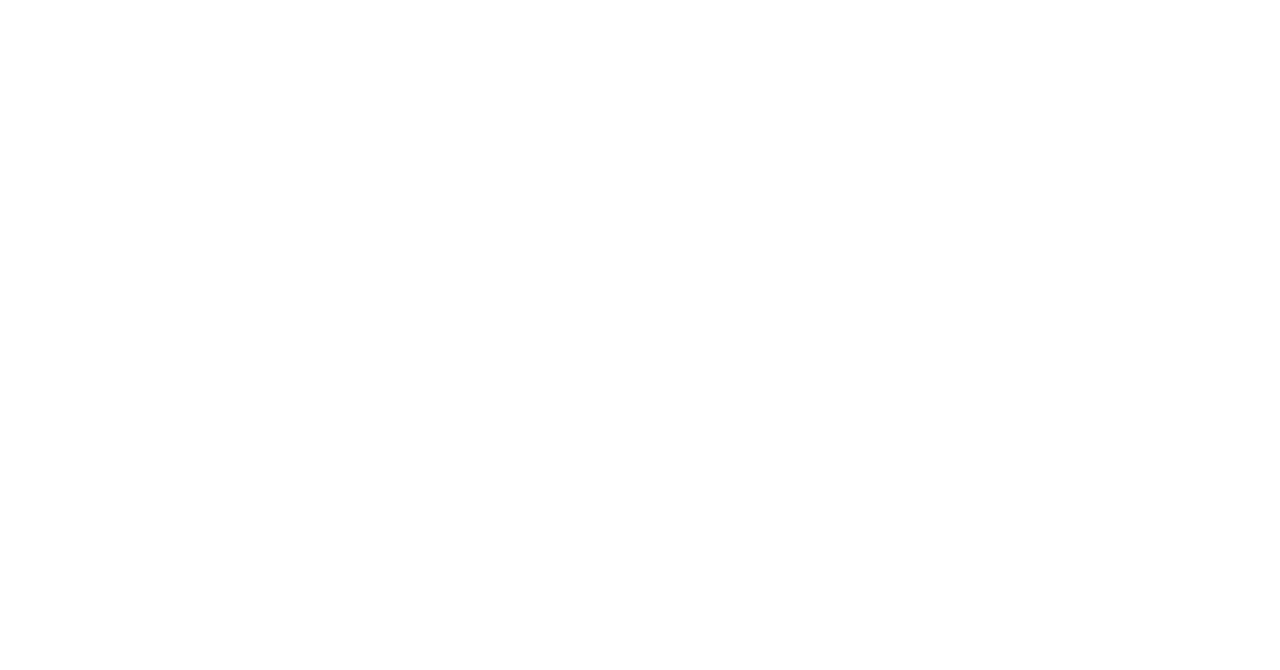
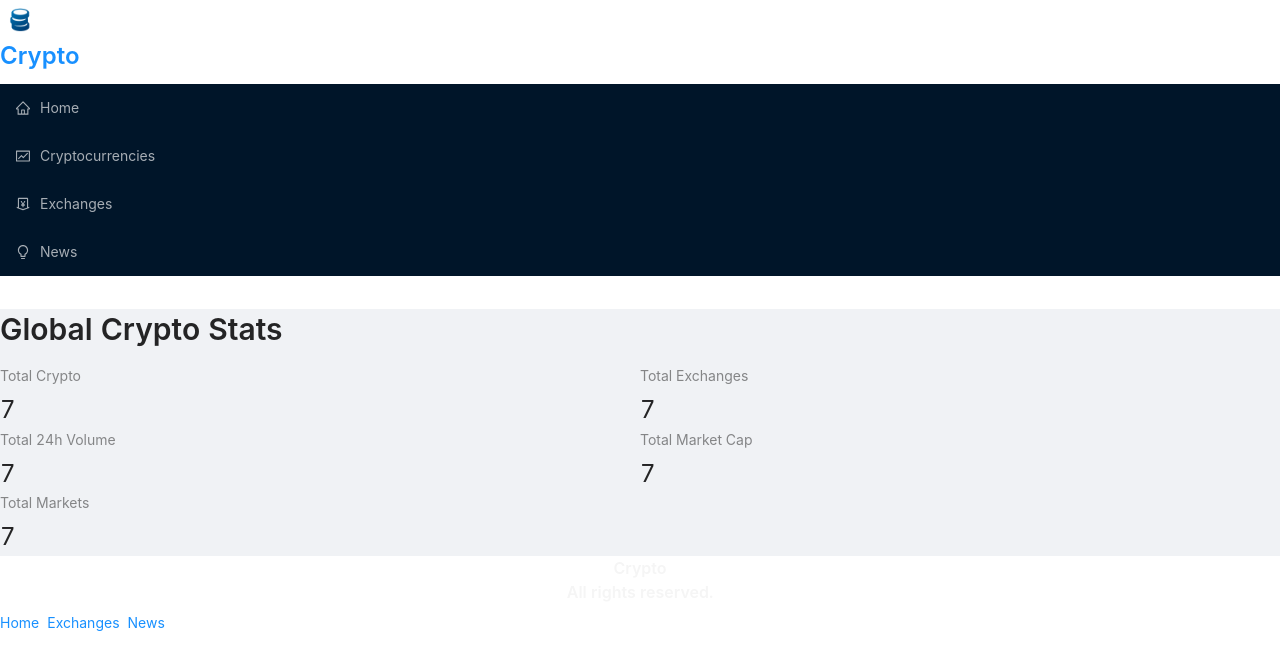
Before and after one commit to tessa5/cryptocurrency, a React (Create React App) app: page / in a window 1280 px wide. Shown: the top 670 px of the page. Built offline with nearby package versions, Linux system fonts and the light colour scheme.

Commit message:
adding components to application

```diff
--- a/package.json
+++ b/package.json
@@ -18,6 +18,7 @@
     "react-chartjs-2": "^3.2.0",
     "react-dom": "^17.0.2",
     "react-redux": "^7.2.5",
+    "react-router-dom": "^5.3.0",
     "react-scripts": "4.0.3",
     "web-vitals": "^1.1.2"
   },
--- a/src/App.js
+++ b/src/App.js
@@ -1,18 +1,48 @@
 import React from 'react'
 import { Switch, Route, Link} from 'react-router-dom'
 import { Layout, Typography, Space } from 'antd'
+
+import { Navbar, Homepage, News, Cryptocurrencies, CryptoDetails, Exchanges } from './components'
 
 const App = () => {
     return (
         <div className ="app">
             <div className="nav">
-
+                <Navbar/>
             </div>
             <div className="main">
-
+                <Layout>
+                    <div className="routes">
+                        <Switch>
+                            <Route exact path="/">
+                                <Homepage />
+                            </Route>
+                            <Route exact path="/cryptocurrencies">
+                                <Cryptocurrencies />
+                            </Route>
+                            <Route exact path="/exchanges">
+                                <Exchanges />
+                            </Route>
+                            <Route exact path="/crypto/:coinId">
+                                <CryptoDetails />
+                            </Route>
+                            <Route exact path="/news">
+                                <News />
+                            </Route>
+                        </Switch>
+                    </div>
+                </Layout>
+            <div className="footer">
+                    <Typography.Title level={5} style={{ color: 'whitesmoke', textAlign: 'center' }}>
+                        Crypto<br/>
+                        All rights reserved.
+                    </Typography.Title>
+                    <Space>
+                        <Link to="/">Home</Link>
+                        <Link to="/exchanges">Exchanges</Link>
+                        <Link to="/news">News</Link>
+                    </Space>
             </div>
-            <div className="footer">
-
             </div>
 
         </div>
--- /dev/null
+++ b/src/components/CryptoDetails.jsx
@@ -0,0 +1,11 @@
+import React from 'react'
+
+const CrypoDetails = () => {
+    return (
+        <div>
+            Here
+        </div>
+    )
+}
+
+export default CrypoDetails
--- /dev/null
+++ b/src/components/Cryptocurrencies.jsx
@@ -0,0 +1,11 @@
+import React from 'react'
+
+const Crypocurrencies = () => {
+    return (
+        <div>
+            You
+        </div>
+    )
+}
+
+export default Crypocurrencies
--- /dev/null
+++ b/src/components/Exchanges.jsx
@@ -0,0 +1,11 @@
+import React from 'react'
+
+const Exchanges = () => {
+    return (
+        <div>
+            Hi@
+        </div>
+    )
+}
+
+export default Exchanges
--- /dev/null
+++ b/src/components/Homepage.jsx
@@ -0,0 +1,23 @@
+import React from 'react'
+import millify from 'millify'
+import { Typography, Row, Col, Statistic } from 'antd'
+import { Link } from 'react-router-dom'
+
+const { Title } = Typography;
+
+const Homepage = () => {
+    return (
+        <>
+        <Title level={2} className='heading'>Global Crypto Stats</Title>
+        <Row>
+            <Col span={12}><Statistic title='Total Crypto' value='7'/></Col>
+            <Col span={12}><Statistic title='Total Exchanges' value='7'/></Col>
+            <Col span={12}><Statistic title='Total 24h Volume' value='7'/></Col>
+            <Col span={12}><Statistic title='Total Market Cap' value='7'/></Col>
+            <Col span={12}><Statistic title='Total Markets' value='7'/></Col>
+        </Row>
+        </>
+    )
+}
+
+export default Homepage
--- a/src/components/Navbar.jsx
+++ b/src/components/Navbar.jsx
@@ -1,8 +1,35 @@
 import React from 'react'
+import { Button, Menu, Typography, Avatar } from 'antd'
+import { Link } from 'react-router-dom'
+import {HomeOutlined, MoneyCollectOutlined, BulbOutlined,FundOutlined, MenuOutlined} from '@ant-design/icons'
 
+import icon from '../images/icon.png'
 const Navbar = () => {
     return (
-        <div>
+        <div className="nav_container">
+            <div className="logo_container">
+                <Avatar src={icon} size="large"
+                />
+                <Typography.Title level={3} className="logo">
+                    <Link to="/">Crypto</Link>
+                </Typography.Title>
+                <Menu theme="dark">
+                    <Menu.Item icon={<HomeOutlined />}>
+                        <Link to="/">Home</Link>
+                    </Menu.Item>
+                    <Menu.Item icon={<FundOutlined />}>
+                        <Link to="/crypocurrencies">Cryptocurrencies</Link>
+                    </Menu.Item>
+                    <Menu.Item icon={<MoneyCollectOutlined />}>
+                        <Link to="/exchanges">Exchanges</Link>
+                    </Menu.Item>
+                    <Menu.Item icon={<BulbOutlined />}>
+                        <Link to="/news">News</Link>
+                    </Menu.Item>
+
+                </Menu>
+                <Button className="menu"></Button>
+            </div>
 
         </div>
     )
--- /dev/null
+++ b/src/components/News.jsx
@@ -0,0 +1,11 @@
+import React from 'react'
+
+const News = () => {
+    return (
+        <div>
+            Go
+        </div>
+    )
+}
+
+export default News
--- /dev/null
+++ b/src/components/index.js
@@ -0,0 +1,6 @@
+export { default as Navbar} from './Navbar'
+export { default as Homepage } from './Homepage'
+export { default as Exchanges } from './Exchanges'
+export { default as CryptoDetails} from './CryptoDetails'
+export { default as Cryptocurrencies } from './Cryptocurrencies'
+export { default as News} from './News'
--- a/src/index.js
+++ b/src/index.js
@@ -1,8 +1,13 @@
 import React from 'react'
 import ReactDOM from 'react-dom'
+import { BrowserRouter as Router } from 'react-router-dom'
 
 import App from './App'
+import 'antd/dist/antd.css'
 
 ReactDOM.render(
-    <App/>, document.getElementById('root')
+    <Router>
+        <App/>
+    </Router>
+    , document.getElementById('root')
 )
```
Also changed, not shown: src/images/icon.png (added), 1 other file (tests, documents, lock files or other folders).
